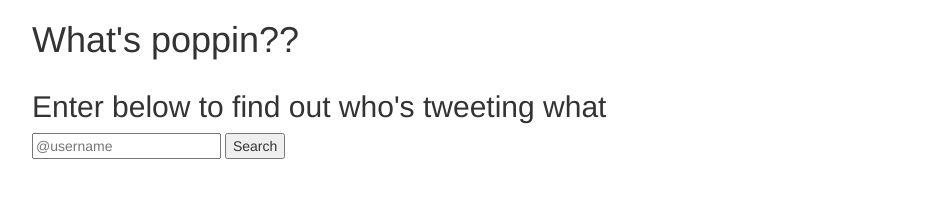
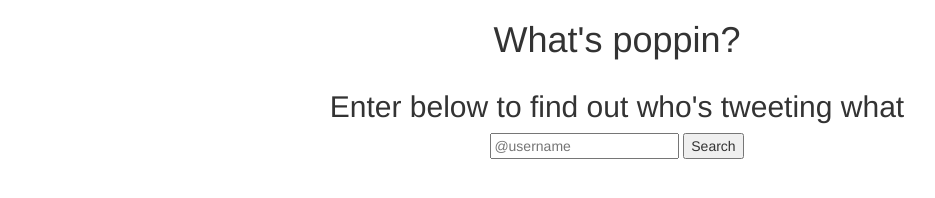
Before and after one commit to roflcopterprime/Tweete, a website: page public/index.html in a window 1280 px wide. Shown: the whole page, without its empty margins (23-958 px from the left). Drawn offline with nearby package versions, Linux system fonts and the light colour scheme.

Commit message:
added style

```diff
--- a/public/index.html
+++ b/public/index.html
@@ -19,20 +19,23 @@
 
 <link rel="stylesheet" href="//netdna.bootstrapcdn.com/bootstrap/3.0.0/css/bootstrap.min.css">
 	<link rel="stylesheet" href="//netdna.bootstrapcdn.com/font-awesome/4.0.3/css/font-awesome.min.css">
+	<link rel="stylesheet" href="./styles.css">
 
 <script src="https://cdnjs.cloudflare.com/ajax/libs/moment.js/2.8.3/moment.min.js"></script>
 <script src="https://ajax.googleapis.com/ajax/libs/angularjs/1.4.5/angular.min.js"></script>
 	<script src="./main.js"></script>
 	<script src="./tService.js"></script>
 	<script src="./core.js"></script>
+
+
 </head>
 <body ng-controller="controller">
 	<div class = "container">
-		<div class = "row">
-			<h1> What's poppin??</h1>
+		<div class = "row title">
+			<h1> What's poppin?</h1>
 		</div>
 
-		<div class = "row">
+		<div class = "row instruct">
 			<h2> Enter below to find out who's tweeting what</h2>
 			<form>
 					<input type="text" placeholder="@username" ng-model="username.data">
@@ -41,12 +44,14 @@
 		</div>
 
 		<div class = "row" ng-repeat = "tweet in tweets">
+			<center>
 					<img ng-src='{{tweet.user.profile_image_url}}'></img>
 					<h3>{{tweet.user.name}}</h3>
 
 					<p ng-bind="tweet.text"></p>
 					<p>{{tweet.created_at}}</p>
 					<p> {{tweet.favorite_count}} favorites and {{tweet.retweet_count}} retweets</p>
+				</center>
 		</div>
 
 
--- /dev/null
+++ b/public/styles.css
@@ -0,0 +1,8 @@
+.title{
+	text-align: center;
+
+}
+
+.instruct{
+	text-align: center;
+}
```
Also changed, not shown: README.md.
